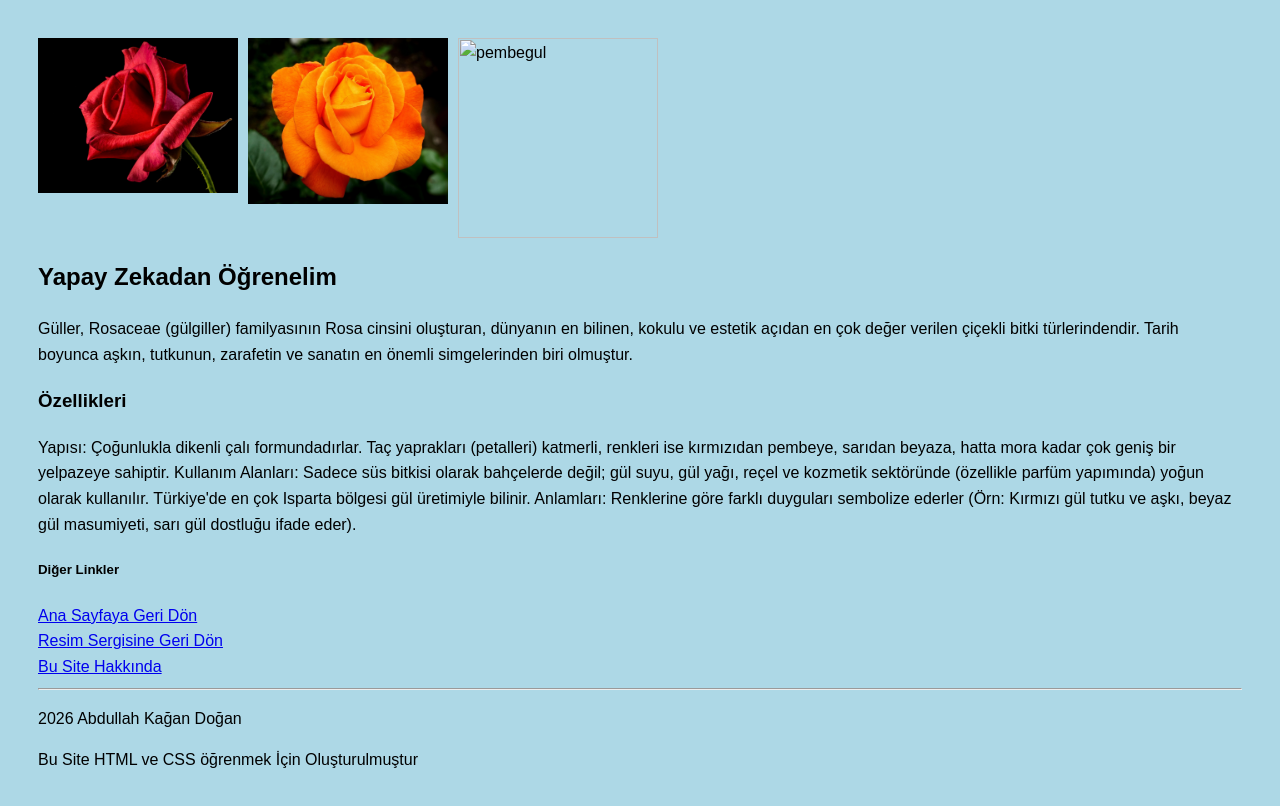
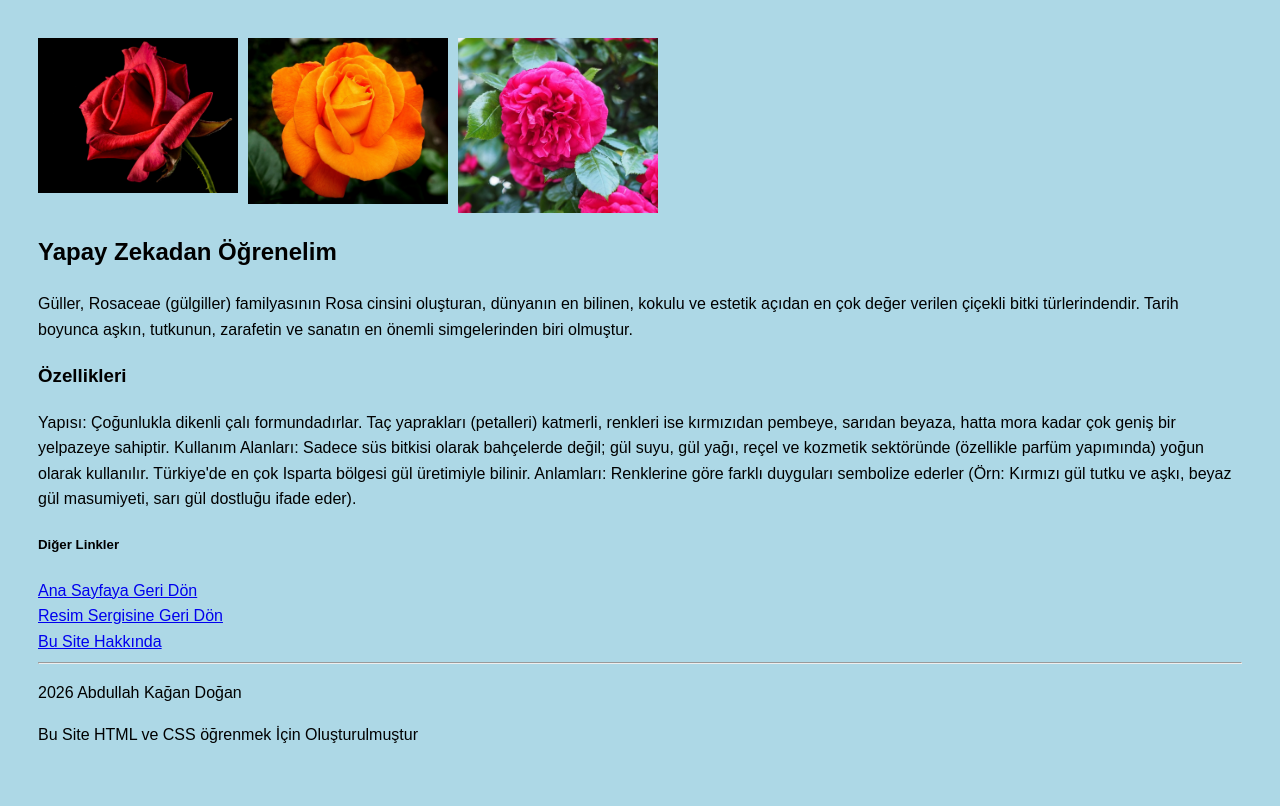
Before and after one commit to akdogann00/html-practice, a plain HTML site: page gulsergisi.html in a window 1280 px wide. Drawn offline with Linux system fonts and the light colour scheme.

Commit message:
Update image source for pembegul in gulsergisi.html

```diff
--- a/gulsergisi.html
+++ b/gulsergisi.html
@@ -21,7 +21,7 @@
 <div style="display: grid; grid-template-columns: repeat(3, 200px); gap: 10px;">
 <img src="Images/kirmizigul.jpg.jpg" alt="kirmizigul" width="200">
 <img src="Images/turuncugul.jpg.jpg" alt="turuncugul" width="200">
-<img src="Images/pembegul.jpg" alt="pembegul" width="200">
+<img src="Images/pembegul.png" alt="pembegul" width="200">
 </div>
 
 
```
